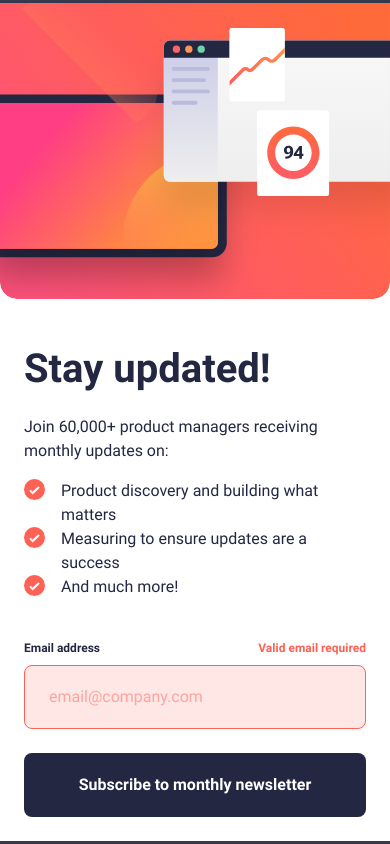
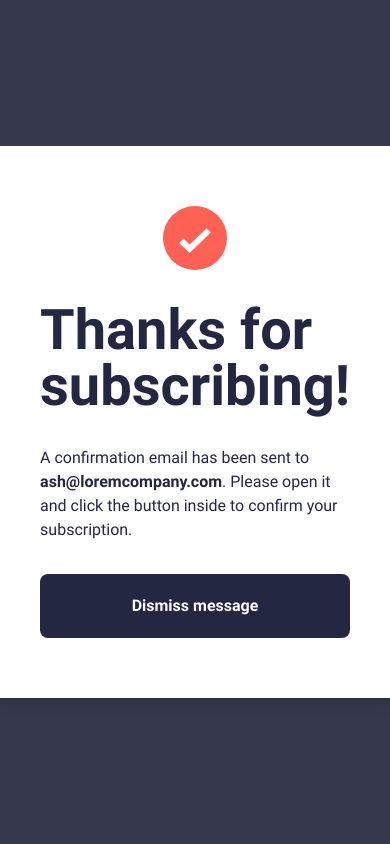
Before and after one commit to Maz-hub/newsletter-signup, a React (Vite) app: page / in a window 390 px wide. Built offline with nearby package versions, Linux system fonts and the light colour scheme.

Commit message:
Add SuccessCard component + styles for desktop & tablet

```diff
--- a/src/App.jsx
+++ b/src/App.jsx
@@ -1,9 +1,10 @@
 import NewsletterCard from "./components/NewsletterCard.jsx";
+import SuccessCard from "./components/SuccessCard.jsx";
 
 const App = () => {
   return (
     <>
-      <NewsletterCard />
+      <SuccessCard />
     </>
   );
 };
--- /dev/null
+++ b/src/components/SuccessCard.jsx
@@ -0,0 +1,21 @@
+import icon from "../assets/images/icon-list.svg";
+
+const SuccessCard = () => {
+  return (
+    <div className="card-success">
+      <img src={icon} alt="Success checkmark" className="w-16 h-16" />
+
+      <h1 className="text-preset-1-success my-8">Thanks for subscribing!</h1>
+
+      <p className="text-preset-regular mb-8 lg:text-left">
+        A confirmation email has been sent to{" "}
+        <strong>ash@loremcompany.com</strong>. Please open it and click the
+        button inside to confirm your subscription.
+      </p>
+
+      <button className="button">Dismiss message</button>
+    </div>
+  );
+};
+
+export default SuccessCard;
--- a/src/index.css
+++ b/src/index.css
@@ -114,15 +114,15 @@ body {
     }
 
     .text-preset-1 {
-        /* Mobile-first */
+
         @apply text-[length:var(--text-preset-1-mobile)] leading-[--leading-preset-1-mobile] tracking-[--tracking-preset-1-mobile] [font-weight:var(--font-weight-preset-1-mobile)] text-left text-[color:var(--color-blue-800)];
 
-        /* Container-based override at 768px+ */
         @apply @3xl/Card:text-[length:var(--text-preset-1)] @3xl/Card:leading-[--leading-preset-1] @3xl/Card:tracking-[--tracking-preset-1] @3xl/Card:[font-weight:var(--font-weight-preset-1)];
     }
 
-
-
+    .text-preset-1-success {
+        @apply text-[length:var(--text-preset-1)] leading-[1] tracking-[--tracking-preset-1] [font-weight:var(--font-weight-preset-1)] text-left text-[color:var(--color-blue-800)];
+    }
 
 
     .text-preset-3 {
@@ -159,6 +159,17 @@ body {
         @apply text-[length:var(--text-preset-3)] leading-[--leading-preset-3] tracking-[--tracking-preset-3] [font-weight:var(--font-weight-preset-3)] text-[color:var(--color-red)] mb-2;
     }
 
+    .card-success {
+        @apply bg-white text-center lg:text-left w-full max-w-[504px] p-15 rounded-2xl flex flex-col items-center lg:items-start justify-center shadow-lg;
+    }
+
+    @media (min-width: 768px) {
+        .card-success {
+            @apply max-w-[504px];
+        }
+    }
+
+
 
 
 
```
